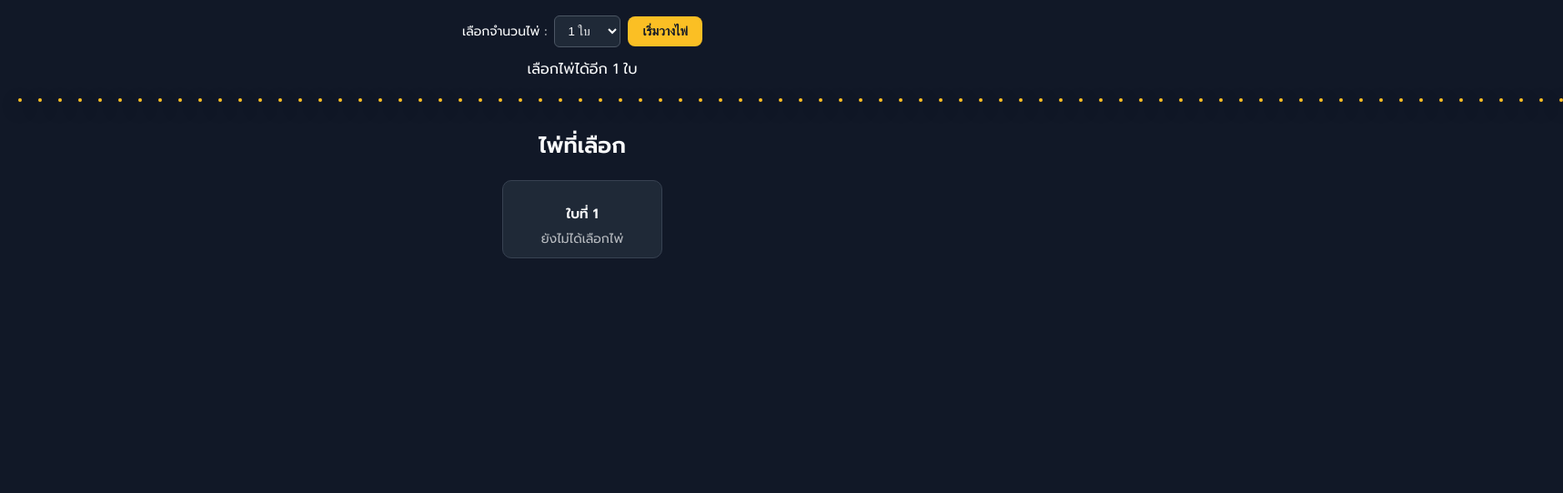
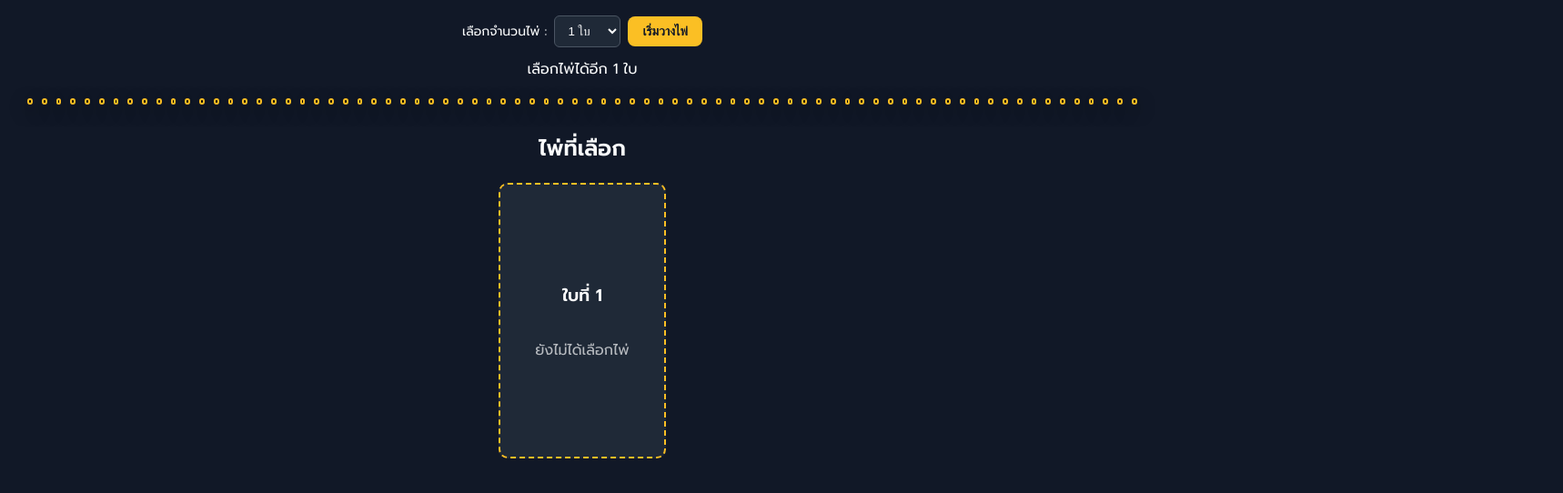
Before and after one commit to adisorn160/TarotOnline, a plain HTML site: page index.html in a window 1280 px wide. Both pictures are taken after a click on the button "เริ่มวางไพ่". Shown: the part 82-624 px from the top of the page at 91% size, 1718 px wide, since content can reach past the window. Drawn offline with Linux system fonts and the light colour scheme.

Commit message:
Update style.css

```diff
--- a/style.css
+++ b/style.css
@@ -74,9 +74,20 @@ button:hover {
 #deck-area {
   margin-top: 20px;
   display: grid;
-  grid-template-columns: repeat(auto-fit, minmax(160px, 1fr)); /* ⬅️ จาก 80 → 160 */
-  gap: 18px;                                                   /* ⬅️ เพิ่มช่องไฟ */
+  /* - repeat(12, 1fr) คือบังคับแบ่งเป็น 12 คอลัมน์เท่าๆ กัน
+     - ถ้าหน้าจอเล็ก ไพ่จะหดตัวลงอัตโนมัติเพื่อให้ครบ 12 ใบ
+  */
+  grid-template-columns: repeat(12, 1fr);
+  gap: 10px; /* ลดช่องว่างลงหน่อย เพื่อให้ไพ่ไม่เบียดกันเกินไป */
   justify-items: center;
+  padding: 0 10px; /* กันตกขอบจอ */
+}
+
+/* (แถม) ถ้าดูในมือถือ 12 ใบจะเล็กเท่ามด แนะนำให้ปรับเฉพาะมือถือครับ */
+@media (max-width: 800px) {
+  #deck-area {
+    grid-template-columns: repeat(4, 1fr); /* มือถือให้เหลือแถวละ 4 พอ */
+  }
 }
 
 
@@ -126,32 +137,32 @@ button:hover {
 
 .result-card {
   background: #1f2937;
-  padding: 10px 12px;
+  padding: 10px;
+
+  /* ✅ กำหนดความกว้างและความสูงให้สัมพันธ์กับไพ่ */
+  width: 100%;
+  max-width: 160px;       /* ไม่ให้ใหญ่เกิน 160px */
+  aspect-ratio: 63 / 110; /* ✅ บังคับสัดส่วนให้เป็นทรงไพ่เสมอ แม้ยังไม่มีรูป */
+
   border-radius: 10px;
-  width: 150px;
   color: #f9fafb;
-  border: 1px solid #374151;
+  border: 2px dashed #fbbf24; /* ✅ เปลี่ยนเป็นเส้นประสีเหลืองตามที่คุณอยากได้ */
+
+  /* จัดข้อความให้อยู่ตรงกลางกล่อง */
+  display: flex;
+  flex-direction: column;
+  justify-content: center;
+  align-items: center;
 }
 
-.result-card h3 {
-  font-size: 15px;
-  margin-bottom: 6px;
-}
-
-.result-card p {
-  font-size: 14px;
-  margin: 0;
-}
-
+/* ปรับรูปในกล่องผลลัพธ์ให้พอดี */
 .result-card img {
-  width: 150px;                 /* ⬅️ จาก 120 → 150 */
-  aspect-ratio: 63 / 110;
+  width: 100%;
   height: auto;
   object-fit: cover;
-  border-radius: 10px;
-  border: 2px solid #fbbf24;
-  margin-bottom: 12px;
-}
+  border-radius: 8px;
+  border: none; /* เอากรอบรูปออก เพราะเรามีกรอบที่กล่องแล้ว */
+  margin-bottom: 8px;
 
 
 #slot-area {
```
